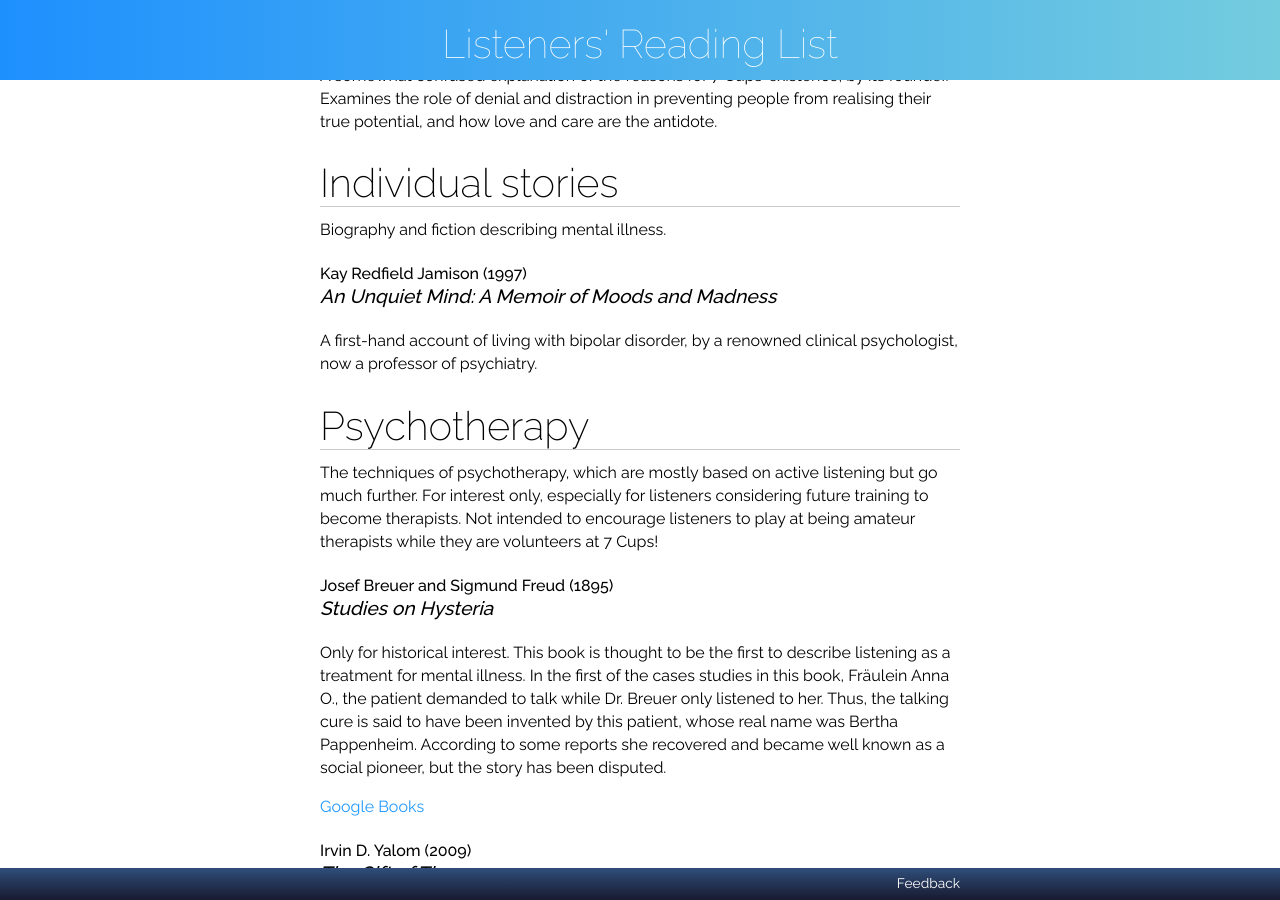
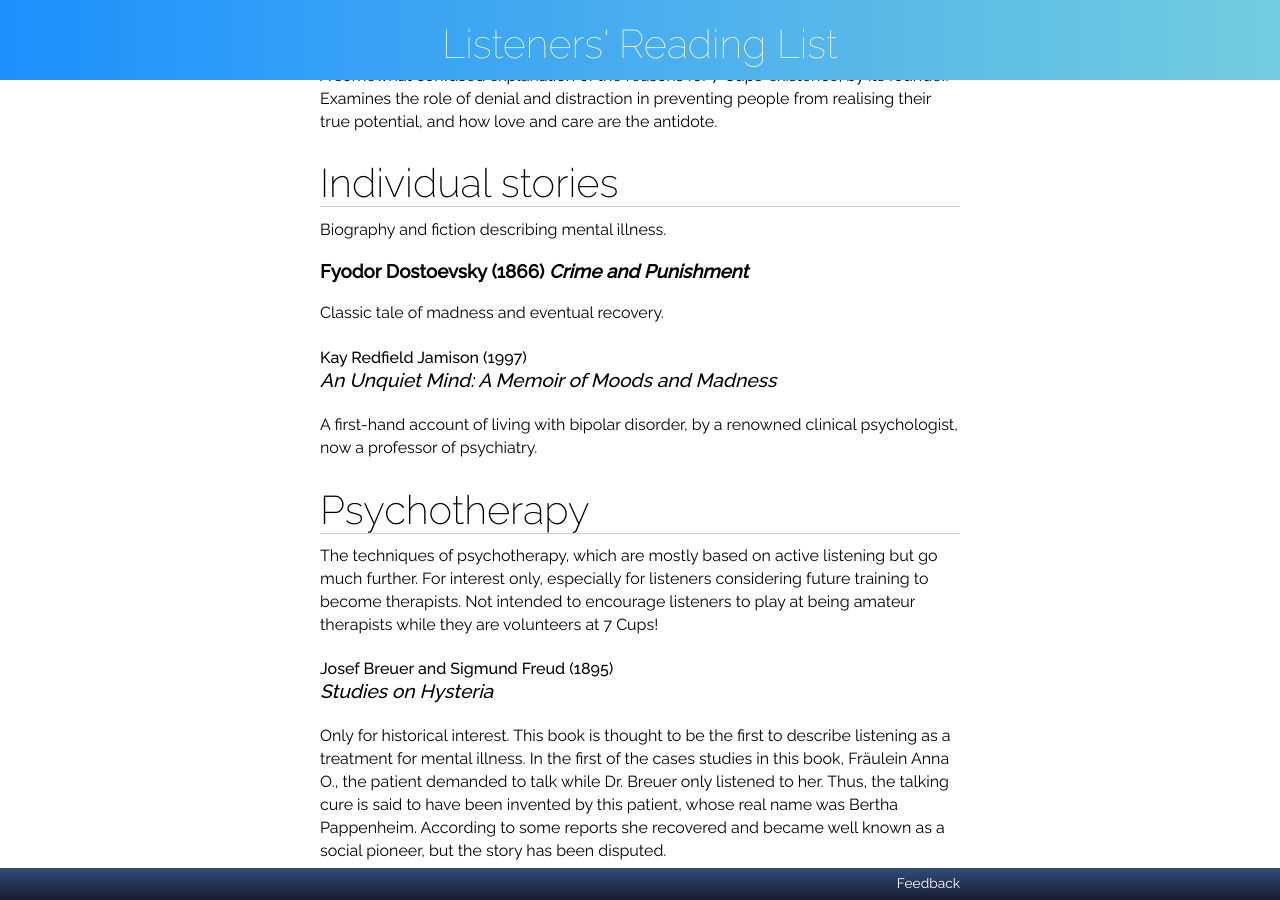
Before and after one commit to RarelyCharlie/rarelycharlie.github.io, a Jekyll site: the page built from books.md, in a window 1280 px wide and 900 px high, scrolled down 1251 px. Built offline with Jekyll 4.4.1, drawn with Linux system fonts in a browser that asks for light colours.

Commit message:
add another

```diff
--- a/books.md
+++ b/books.md
@@ -48,6 +48,10 @@ A somewhat confused explanation of the reasons for 7 Cups' existence, by its fou
 
 Biography and fiction describing mental illness.
 
+### Fyodor Dostoevsky (1866) _Crime and Punishment_
+
+Classic tale of madness and eventual recovery.
+
 #### Kay Redfield Jamison (1997) _An Unquiet Mind: A Memoir of Moods and Madness_
 
 A first-hand account of living with bipolar disorder, by a renowned clinical psychologist, now a professor of psychiatry.
```
